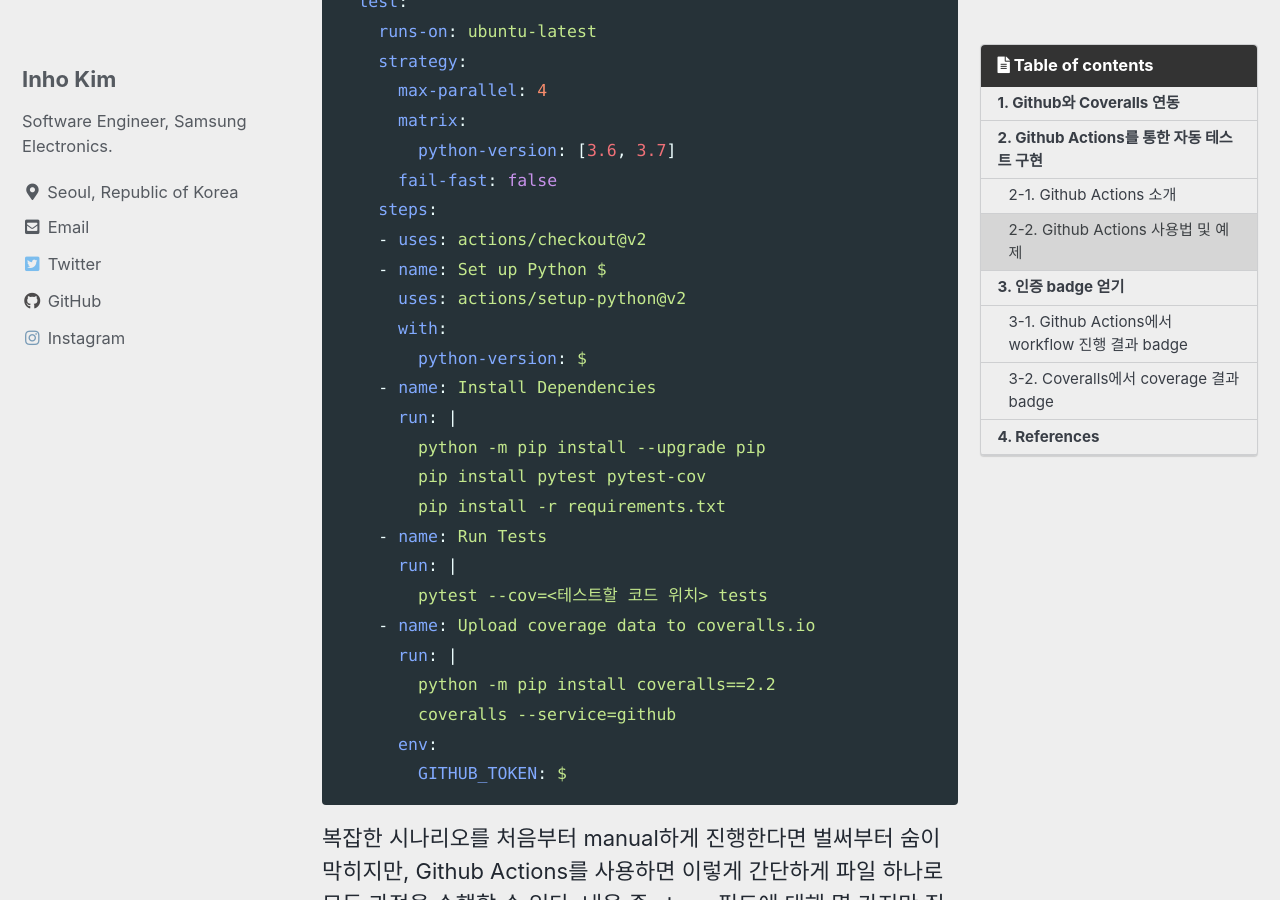
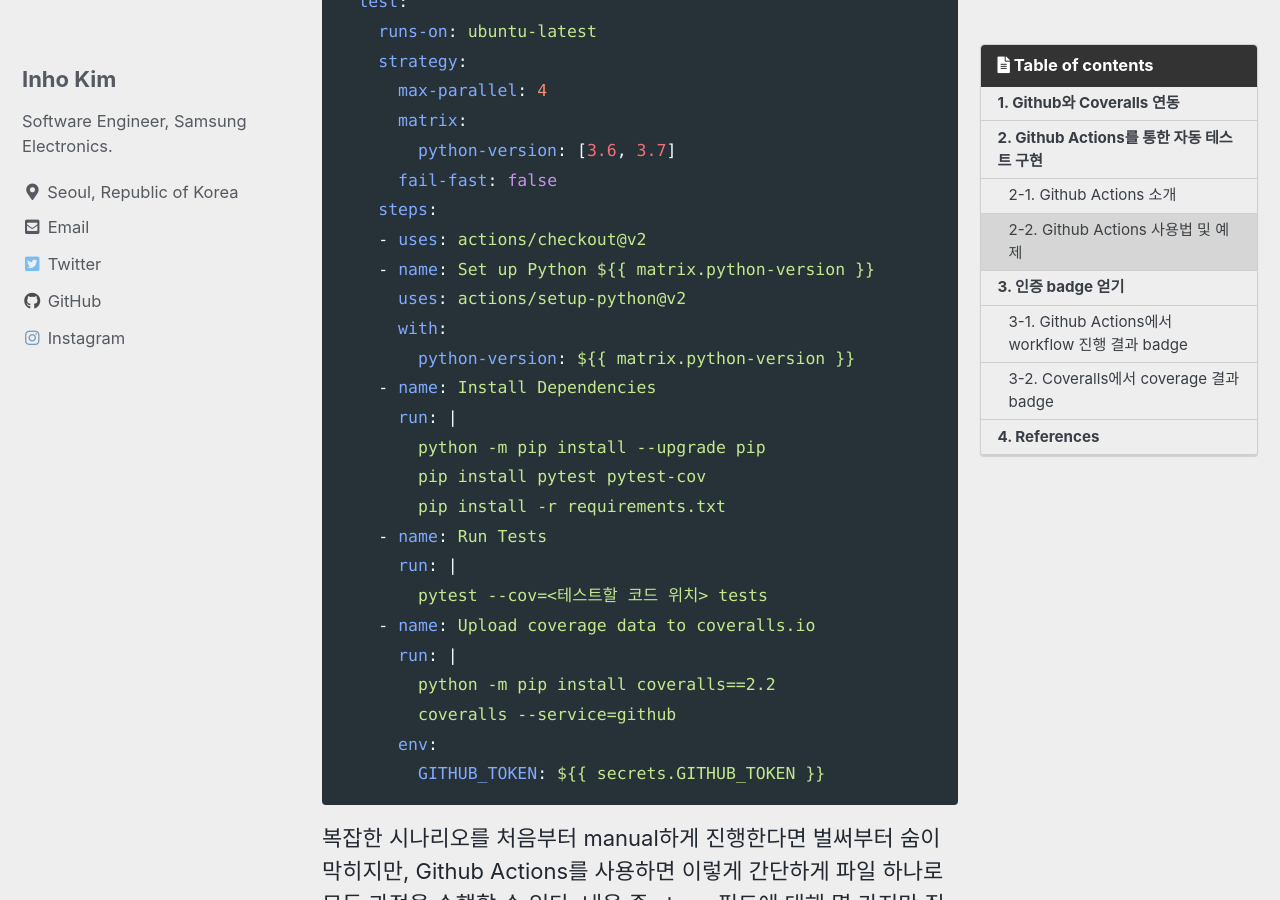
Before and after one commit to ihnokim/ihnokim.github.io, a Jekyll site: the page built from _posts/2021-12-29-github-actions-and-coveralls.md, in a window 1280 px wide and 900 px high, scrolled down 5752 px. Built offline with Jekyll 4.4.1, drawn with Linux system fonts in a browser that asks for light colours; cached includes are drawn as plain includes; comment, search, counter and statistics services are not loaded; part of the change alters nothing that is shown.

Commit message:
Add raw tag

````diff
--- a/_posts/2021-12-29-github-actions-and-coveralls.md
+++ b/_posts/2021-12-29-github-actions-and-coveralls.md
@@ -125,10 +125,10 @@ jobs:
       fail-fast: false
     steps:
     - uses: actions/checkout@v2
-    - name: Set up Python ${{ matrix.python-version }}
+    - name: Set up Python {% raw %}${{ matrix.python-version }}{% endraw %}
       uses: actions/setup-python@v2
       with:
-        python-version: ${{ matrix.python-version }}
+        python-version: {% raw %}${{ matrix.python-version }}{% endraw %}
     - name: Install Dependencies
       run: |
         python -m pip install --upgrade pip
@@ -142,7 +142,7 @@ jobs:
         python -m pip install coveralls==2.2
         coveralls --service=github
       env:
-        GITHUB_TOKEN: ${{ secrets.GITHUB_TOKEN }}
+        GITHUB_TOKEN: {% raw %}${{ secrets.GITHUB_TOKEN }}{% endraw %}
 ```
 
 복잡한 시나리오를 처음부터 manual하게 진행한다면 벌써부터 숨이 막히지만, Github Actions를 사용하면 이렇게 간단하게
````
